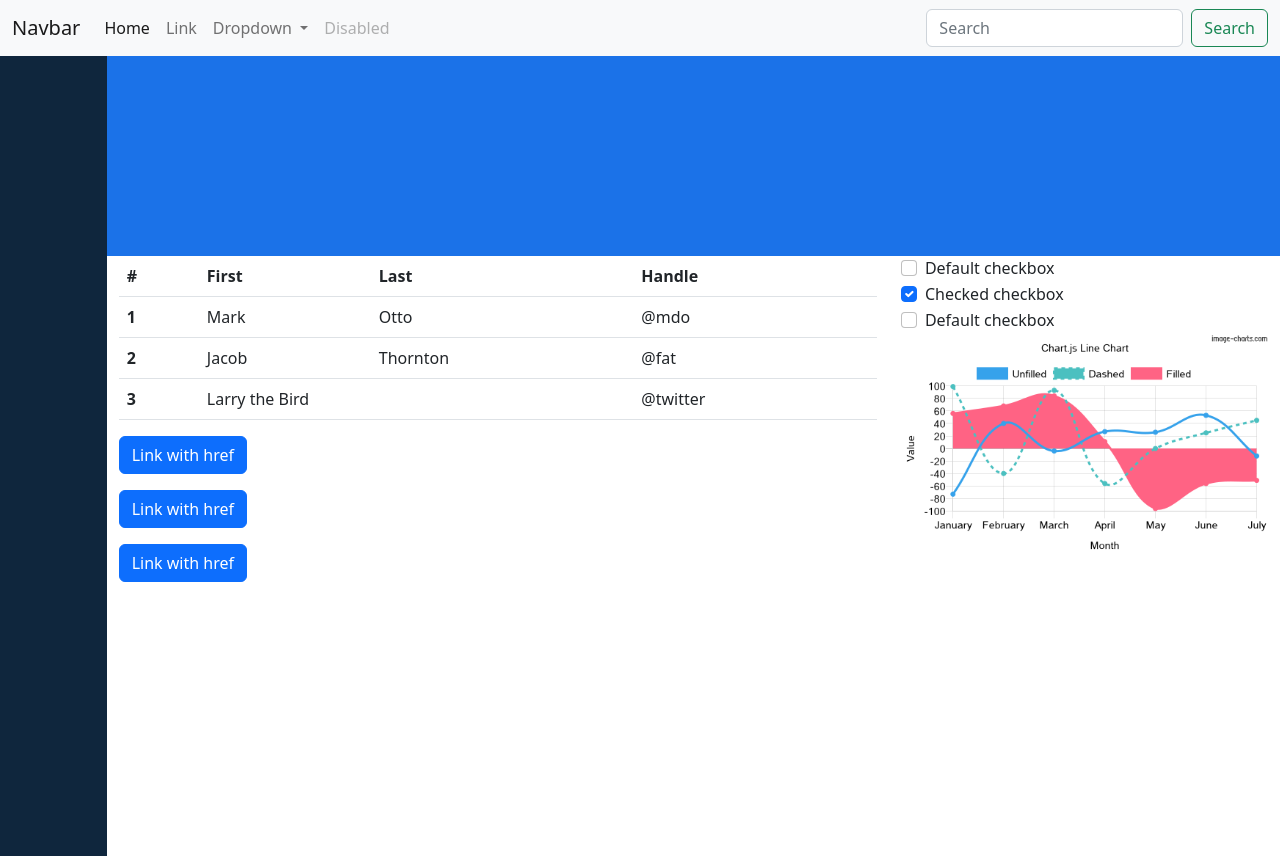
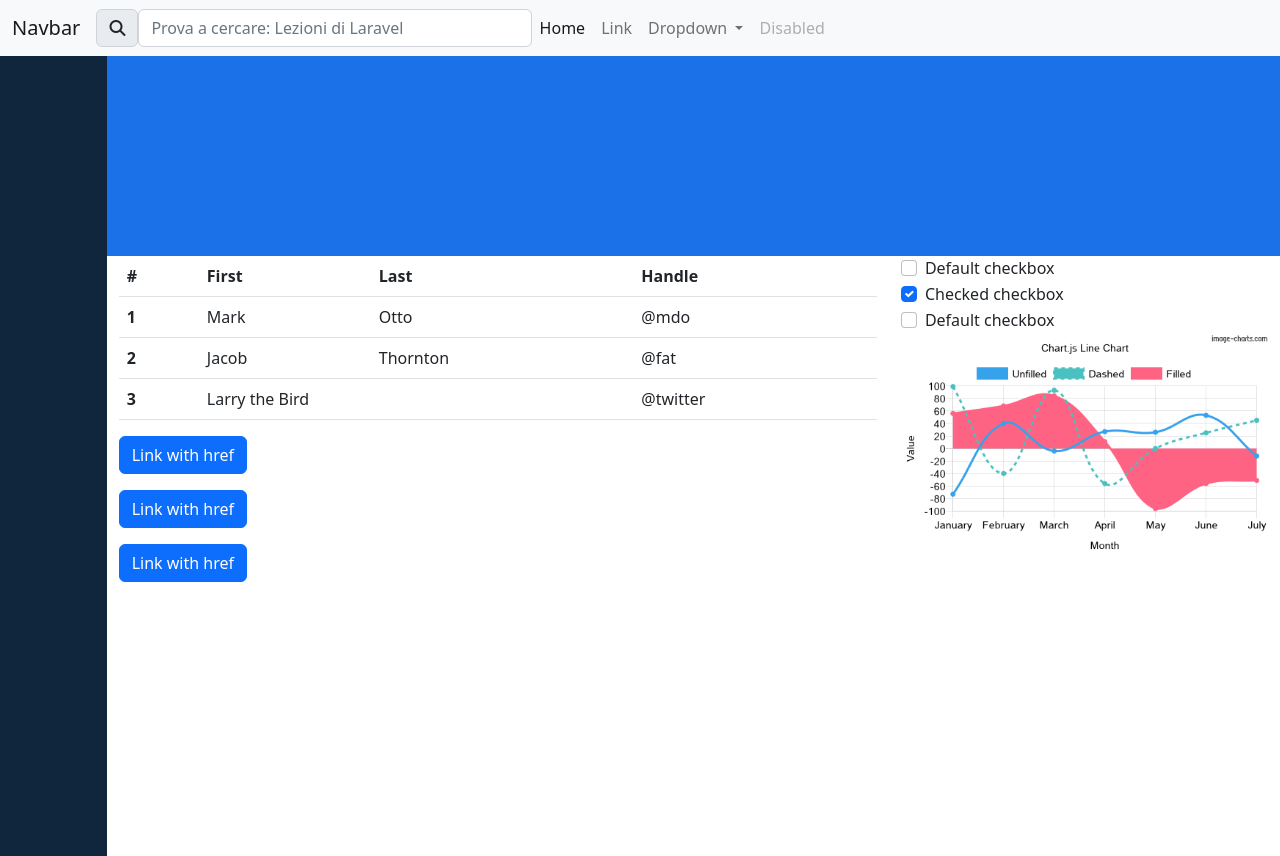
Before and after one commit to FrancescoMain/html-css-bootstrap-dashboard, a plain HTML site: page index.html in a window 1280 px wide. Drawn offline with nearby package versions, Linux system fonts and the light colour scheme.

Commit message:
Navbar mod

```diff
--- a/index.html
+++ b/index.html
@@ -14,9 +14,10 @@
     <nav class="navbar navbar-expand-lg bg-light">
         <div class="container-fluid">
             <a class="navbar-brand" href="#">Navbar</a>
-          <button class="navbar-toggler" type="button" data-bs-toggle="collapse" data-bs-target="#navbarSupportedContent" aria-controls="navbarSupportedContent" aria-expanded="false" aria-label="Toggle navigation">
-            <span class="navbar-toggler-icon"></span>
-          </button>
+            <form class="d-flex col" role="search">
+                <span class="input-group-text" id="basic-addon1"><i class="fa-solid fa-magnifying-glass"></i></span>
+                <input type="text" class="form-control" placeholder="Prova a cercare: Lezioni di Laravel" aria-label="Username" aria-describedby="basic-addon1">
+            </form>
             <div class="collapse navbar-collapse" id="navbarSupportedContent">
                 <ul class="navbar-nav me-auto mb-2 mb-lg-0">
                 <li class="nav-item">
@@ -40,10 +41,6 @@
                     <a class="nav-link disabled">Disabled</a>
                   </li>
                 </ul>
-            <form class="d-flex" role="search">
-              <input class="form-control me-2" type="search" placeholder="Search" aria-label="Search">
-              <button class="btn btn-outline-success" type="submit">Search</button>
-            </form>
             </div>
         </div>
       </nav>
--- a/style.css
+++ b/style.css
@@ -33,3 +33,12 @@ img {
     /* DEBUG */
     height: 200px;
 }
+
+/* bs mod  */
+.input-group-text {
+
+    background-color: white;
+    border: 0px solid #ced4da;
+    border-radius: 0
+
+  }
```
Lines whose indentation alone changed are shown as unchanged.
